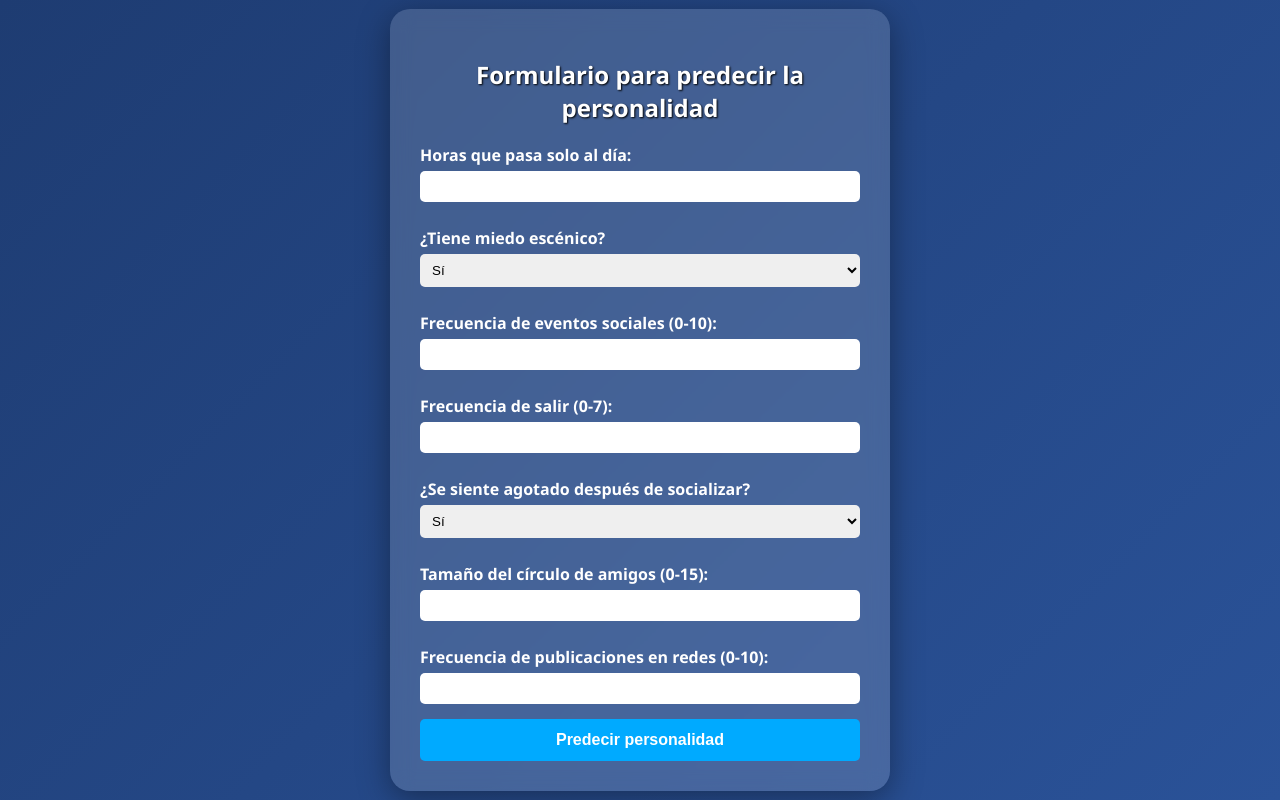
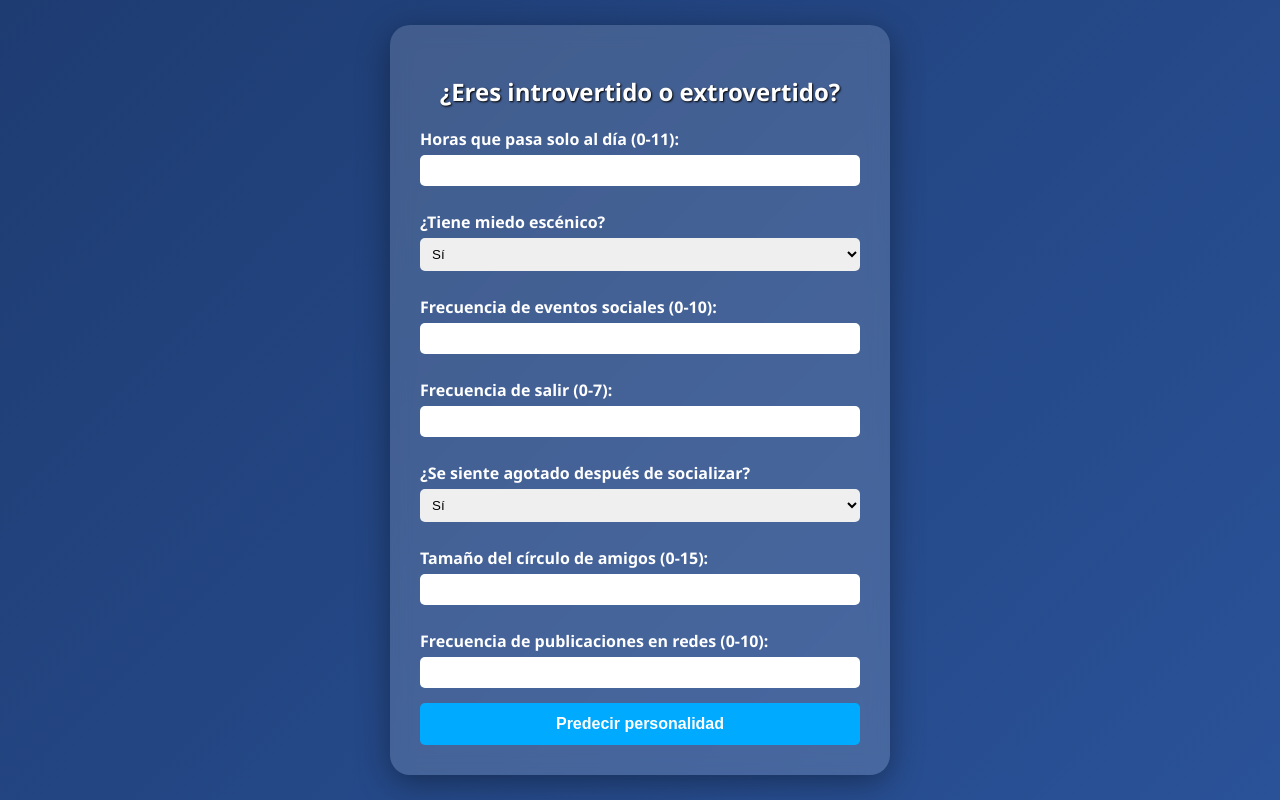
Before and after one commit to ByronVelasco/Examen-Final-FIA, a FastAPI app: page / in a window 1280 px wide. Run offline with FastAPI, Linux system fonts and the light colour scheme; parts of the project's set-up code (start-up, migrations or seed data) failed here and were passed over.

Commit message:
first commit

```diff
--- a/templates/form.html
+++ b/templates/form.html
@@ -90,9 +90,9 @@
 </head>
 <body>
   <div class="card">
-    <h2>Formulario para predecir la personalidad</h2>
+    <h2>¿Eres introvertido o extrovertido?</h2>
     <form action="/predict" method="post">
-      <label>Horas que pasa solo al día:</label>
+      <label>Horas que pasa solo al día (0-11):</label>
       <input type="number" name="Time_spent_Alone" min="0" max="11" step="any" required>
 
       <label>¿Tiene miedo escénico?</label>
```
